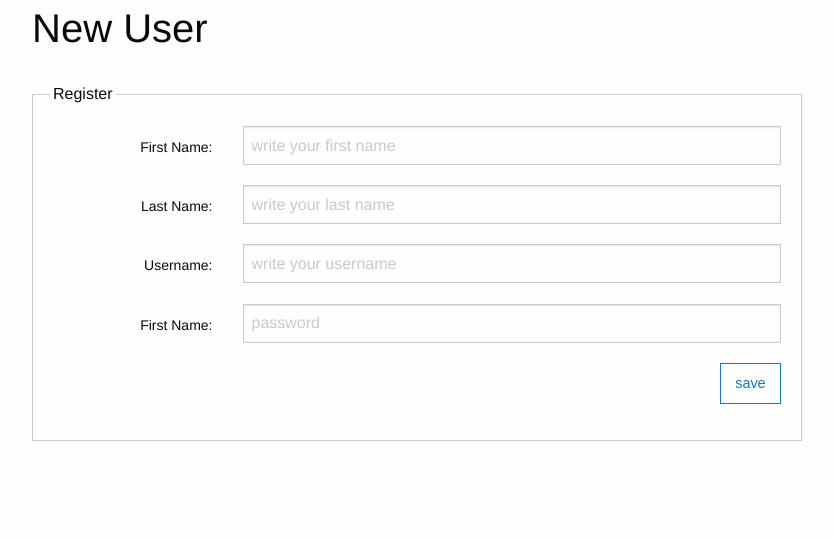
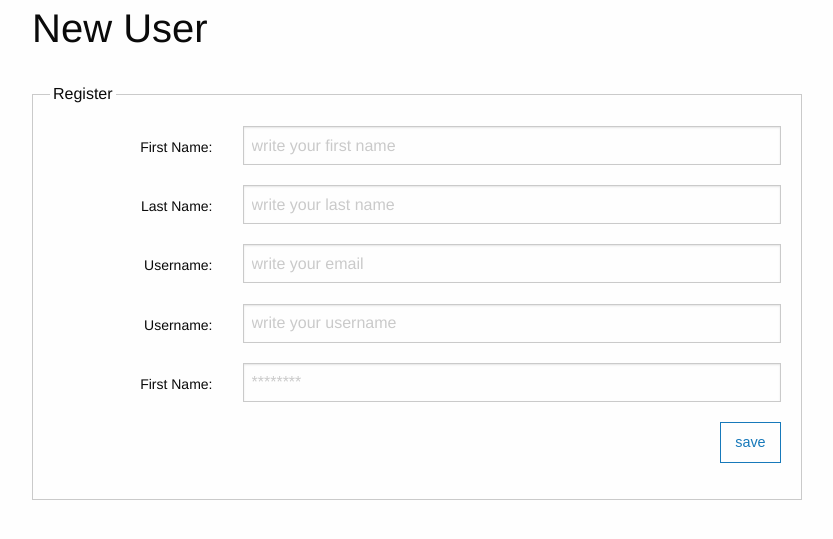
Before and after one commit to togap/my_links, a Flask app: page /users/new in a window 1280 px wide. Shown: the part 56-595 px from the top of the page, without its empty margins (223-1056 px from the left). Run offline with Flask 2, Linux system fonts and the light colour scheme.

Commit message:
add email field

```diff
--- a/application/templates/register/index.html
+++ b/application/templates/register/index.html
@@ -23,6 +23,14 @@
 	    </div>
 	    <div class="row">
 		<div class="columns small-3">
+		    <label for="email" class="text-right middle">Username:</label>
+		</div>
+		<div class="columns small-9">
+		    <input type="email" id="email" name="email" placeholder="write your email" required />
+		</div>
+	    </div>
+	    <div class="row">
+		<div class="columns small-3">
 		    <label for="username" class="text-right middle">Username:</label>
 		</div>
 		<div class="columns small-9">
@@ -34,7 +42,7 @@
 		    <label for="password" class="text-right middle">First Name:</label>
 		</div>
 		<div class="columns small-9">
-		    <input type="text" id="password" name="password" placeholder="password" required />
+		    <input type="password" id="password" name="password" placeholder="********" required />
 		</div>
 	    </div>
 	    <div class="row">
```
